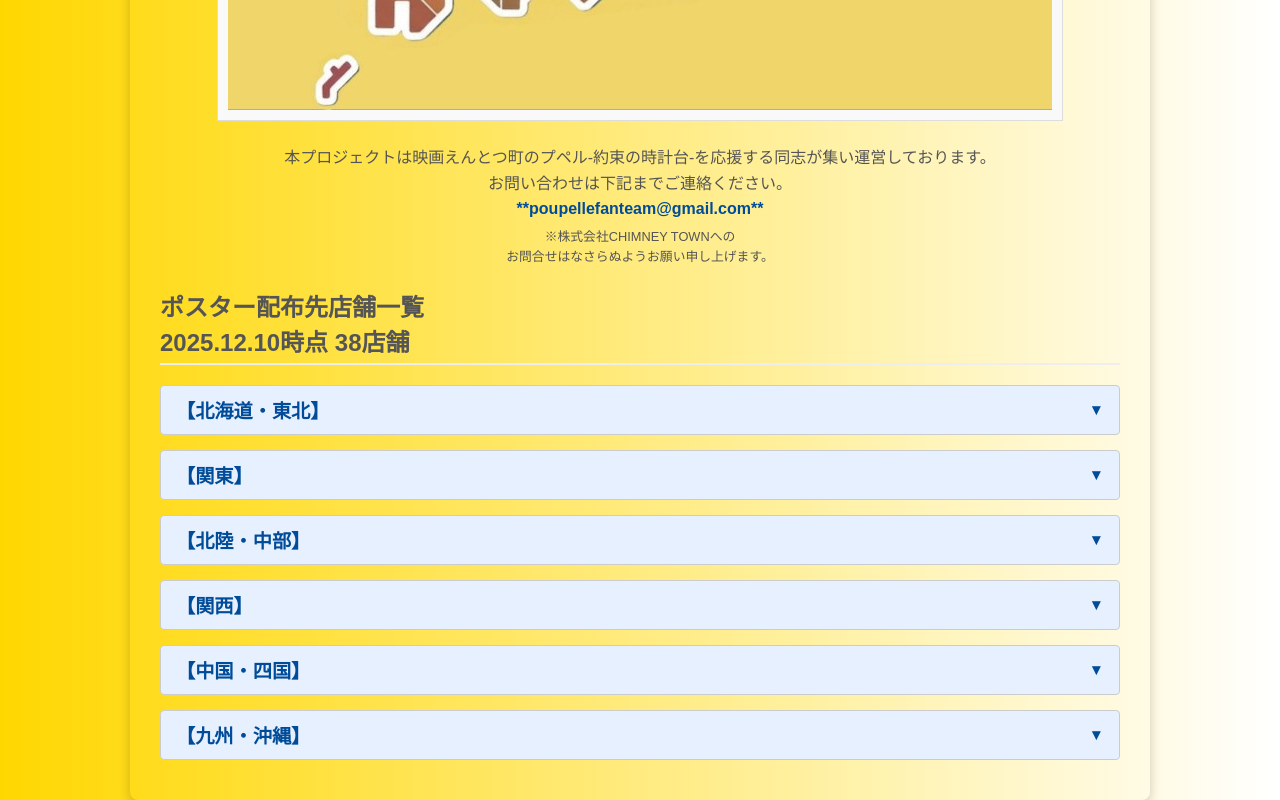
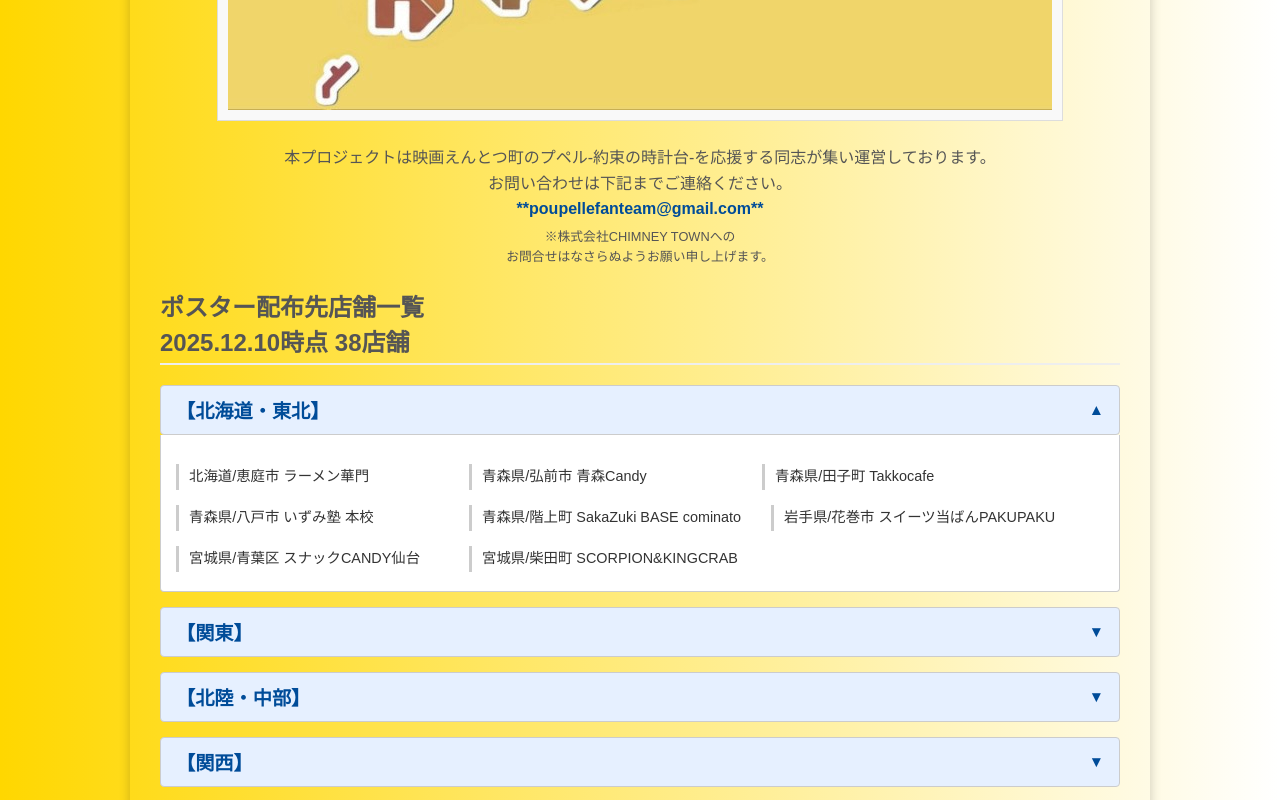
Before and after one commit to poupelle-fan-team/distribute-posters, a plain HTML site: page index.html in a window 1280 px wide. Both pictures are taken after a click on the element "【北海道・東北】". Shown: the part 1277-2077 px from the top of the page. Drawn offline with Linux system fonts and the light colour scheme.

Commit message:
Update index.html

```diff
--- a/index.html
+++ b/index.html
@@ -135,6 +135,7 @@
         }
 
         .store-group.active {
+            /* 🚨 修正箇所: !importantを付けて強制的に表示を有効にする */
             display: block !important;
         }
 
@@ -144,15 +145,12 @@
             display: flex;
             flex-wrap: wrap;
             gap: 15px 30px;
-            /* 🚨 変更点 1: 文字サイズを小さく (0.9rem) */
-            font-size: 0.9rem;
+            font-size: 0.9rem; /* 文字サイズ調整済み */
         }
 
         .store-list li {
-            /* 🚨 変更点 2: widthを削除し、min-widthを設定して改行を防ぐ */
-            /* width: calc(50% - 15px); <--- 削除 */
-            min-width: 250px;
-            flex-grow: 0;
+            min-width: 250px; /* 改行修正済み */
+            flex-grow: 0; /* 改行修正済み */
 
             line-height: 1.8;
             border-left: 3px solid #ccc;
@@ -163,11 +161,11 @@
 
         /* リンク（aタグ）のスタイルを設定 */
         .store-list li a {
-            display: block; /* li全体をクリックできるように */
+            display: block;
             width: 100%;
             height: 100%;
-            color: inherit; /* 親要素の色を継承 */
-            text-decoration: none; /* 下線を非表示 */
+            color: inherit;
+            text-decoration: none;
         }
 
         .store-list li:hover {
@@ -175,7 +173,6 @@
         }
 
         @media (max-width: 600px) {
-            /* 🚨 変更点 3: モバイルではリストを縦並び(100%幅)にし、表示を改善 */
             .store-list {
                 display: block;
             }
@@ -295,4 +292,23 @@
                     <li><a target="_blank" href="https://maps.apple/p/EwQbod3GnDwCJJ">長崎県/島原市 白山保育園</a></li>
                     <li><a target="_blank" href="https://www.instagram.com/norikomama_candy.nagasaki?igsh=MW05Z3phNTA1eHg4aA%3D%3D&utm_source=qr">長崎県/長崎市 スナックCANDY長崎思案橋店</a></li>
                     <li><a target="_blank" href="https://www.instagram.com/candynagasaki_tukimachiyokocho?igsh=MXUwYmg0aGwxaXltMA%3D%3D&utm_source=qr">長崎県/長崎市 スナックCANDY長崎つきまち横丁店</a></li>
-                    <li><a target="_blank" href="od
+                    <li><a target="_blank" href="odysisonna.com">沖縄県/恩納村 オディシス恩納リゾートホテル</a></li>
+                </ul>
+            </div>
+
+        </div>
+    </div>
+
+    <script>
+        const prefectureHeaders = document.querySelectorAll('.prefecture-header');
+        prefectureHeaders.forEach(header => {
+            header.addEventListener('click', () => {
+                const group = header.nextElementSibling;
+                header.classList.toggle('open');
+                group.classList.toggle('active');
+            });
+        });
+    </script>
+
+</body>
+</html>
```
